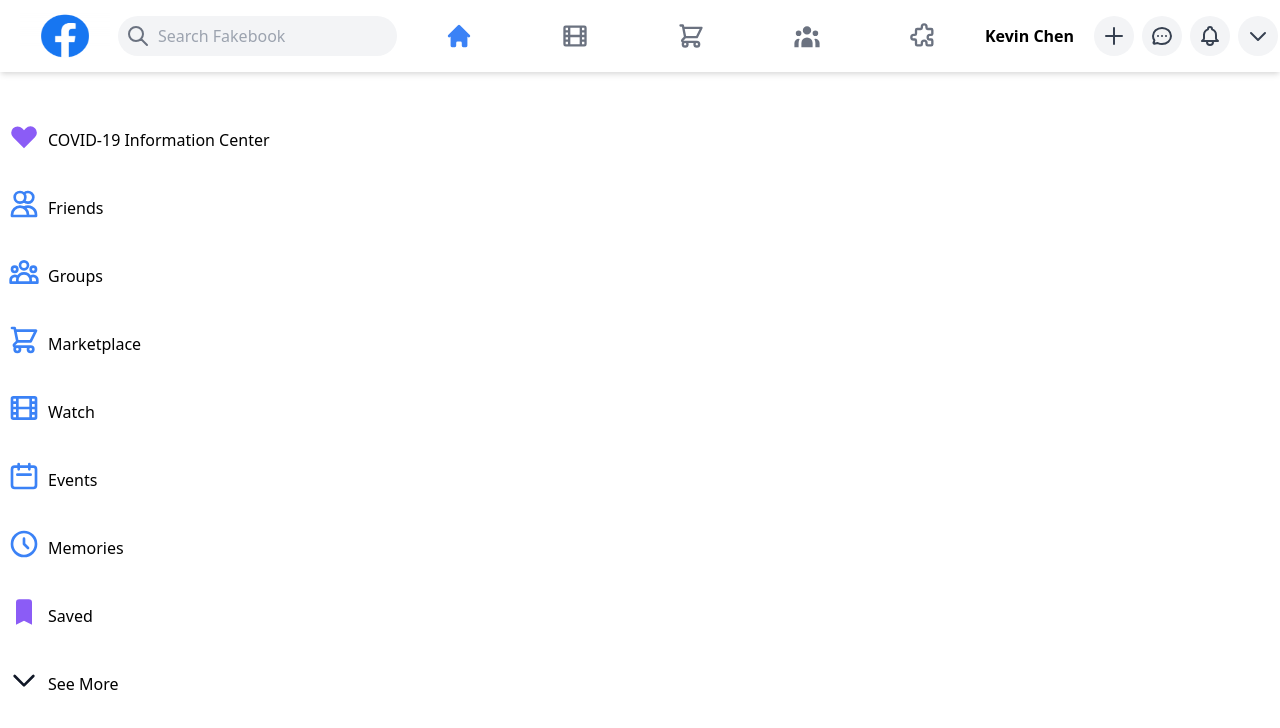
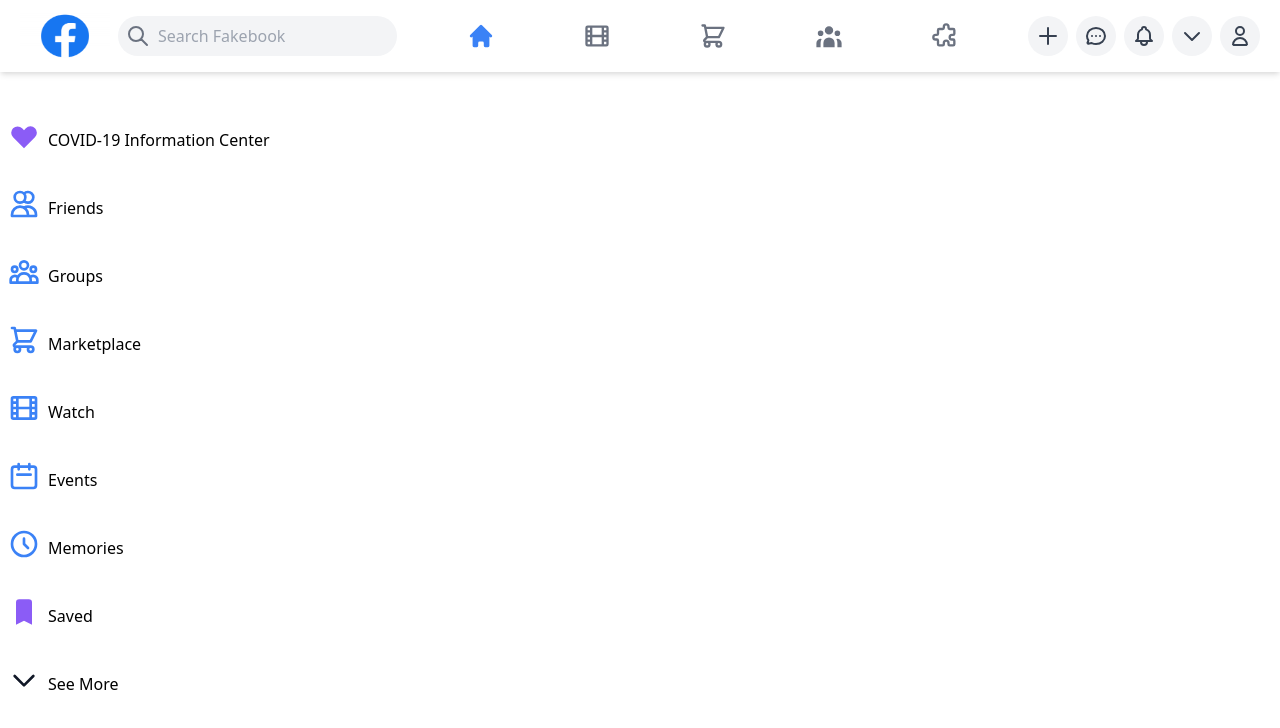
Before and after one commit to kchensu/Fakebook-Clone, a Next.js app: page / in a window 1280 px wide. Shown: the top 728 px of the page. Built offline with nearby package versions, Linux system fonts and the light colour scheme.

Commit message:
fixed sidebar issues

```diff
--- a/components/Header.js
+++ b/components/Header.js
@@ -7,6 +7,7 @@
   BellIcon,
   ChevronDownIcon,
   PlusIcon,
+  UserIcon,
 } from "@heroicons/react/outline";
 import { HomeIcon, UserGroupIcon } from "@heroicons/react/solid";
 
@@ -42,11 +43,12 @@
       {/*right*/}
       <div className="flex items-center sm:space-x-2 justify-items-end">
         {/*profile pic*/}
-        <p className="font-semibold pr-3 whitespace-nowrap">Kevin Chen</p>
+        {/* <p className="font-semibold pr-3 whitespace-nowrap">Kevin Chen</p> */}
         <PlusIcon className="icon" />
         <ChatIcon className="icon" />
         <BellIcon className="icon" />
         <ChevronDownIcon className="icon" />
+        <UserIcon className="icon" />
       </div>
     </div>
   );
```
